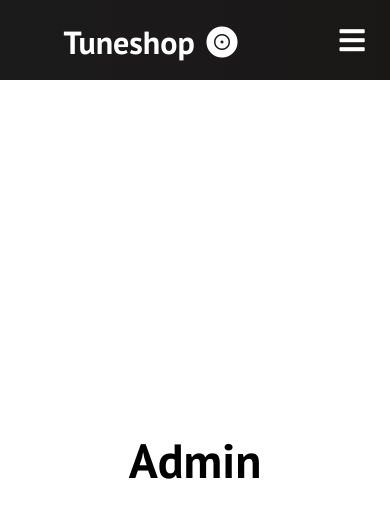
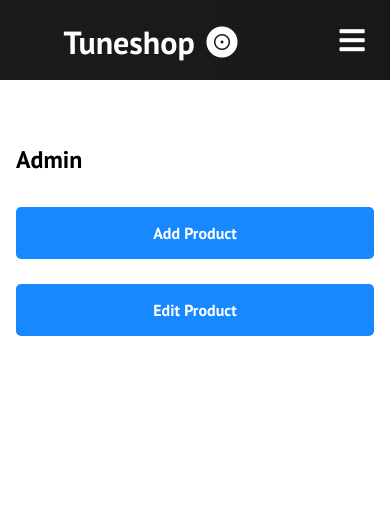
Before and after one commit to btfredr/tuneshop-v2, a React (Create React App) app: page /admin in a window 390 px wide. Shown: the top 518 px of the page. Built offline with nearby package versions, Linux system fonts and the light colour scheme.

Commit message:
started working on edit functionality

```diff
--- /dev/null
+++ b/src/components/content/EditGrid.js
@@ -0,0 +1,13 @@
+import EditItem from "./EditItem";
+
+export const EditGrid = ({ products, isLoading }) => {
+  return isLoading ? (
+    <h1>Content is loading... Please wait</h1>
+  ) : (
+    <section className="products">
+      {products.map((product) => (
+        <EditItem key={product.id} product={product}></EditItem>
+      ))}
+    </section>
+  );
+};
--- /dev/null
+++ b/src/components/content/EditItem.js
@@ -0,0 +1,28 @@
+import { Link } from "react-router-dom";
+import AddProductToCart from "../AddProductToCart";
+
+const EditItem = ({ product }) => {
+  return (
+    <>
+      <div className="product">
+        <img src={product.imageURL} alt={product.title} />
+        <div className="product__content">
+          <h4>{product.title}</h4>
+          <p>
+            <strong>$ {product.price}</strong>
+          </p>
+          <div className="product__btnContainer">
+            <Link
+              to={`/product/edit/${product.id}`}
+              className="product__viewMore"
+            >
+              Edit Product
+            </Link>
+          </div>
+        </div>
+      </div>
+    </>
+  );
+};
+
+export default EditItem;
--- a/src/pages/Admin.js
+++ b/src/pages/Admin.js
@@ -1,5 +1,21 @@
+import { Link } from "react-router-dom";
+
 const Admin = () => {
-  return <h1>Admin</h1>;
+  return (
+    <div className="container">
+      <h2>Admin</h2>
+      <div className="admin">
+        <div className="admin__links">
+          <Link to="/add" className="admin__link">
+            Add Product
+          </Link>
+          <Link to="/edit" className="admin__link">
+            Edit Product
+          </Link>
+        </div>
+      </div>
+    </div>
+  );
 };
 
 export default Admin;
--- a/src/pages/Edit.js
+++ b/src/pages/Edit.js
@@ -1,5 +1,29 @@
+import { useState, useEffect } from "react";
+import { EditGrid } from "../components/content/EditGrid";
+import axios from "axios";
+
 const Edit = () => {
-  return <h1>Edit</h1>;
+  const [products, setProducts] = useState([]);
+  const [isLoading, setIsLoading] = useState(true);
+
+  useEffect(() => {
+    const getProducts = async () => {
+      const result = await axios("https://tuneshop.herokuapp.com/products");
+
+      setProducts(result.data);
+      console.log(result.data);
+      setIsLoading(false);
+    };
+    getProducts();
+  }, []);
+  return (
+    <div className="container">
+      <h2>Edit Products</h2>
+      <div className="container">
+        <EditGrid isLoading={isLoading} products={products} />
+      </div>
+    </div>
+  );
 };
 
 export default Edit;
--- a/src/sass/main.scss
+++ b/src/sass/main.scss
@@ -9,3 +9,4 @@
 @import "partials/products";
 @import "partials/forms";
 @import "partials/cart";
+@import "partials/admin";
--- /dev/null
+++ b/src/sass/partials/_admin.scss
@@ -0,0 +1,30 @@
+.admin {
+  display: flex;
+  flex-direction: column;
+  text-align: center;
+
+  &__links {
+    display: flex;
+    flex-direction: column;
+    margin-top: 2em;
+  }
+
+  &__link {
+    padding: 1em;
+    background-color: var(--accent);
+    margin-bottom: 25px;
+    color: var(--secondary);
+    text-decoration: none;
+    width: 50%;
+    border-radius: 5px;
+    font-weight: bold;
+    margin-left: auto;
+    margin-right: auto;
+  }
+
+  @media (max-width: 990px) {
+    &__link {
+      width: 100%;
+    }
+  }
+}
```
